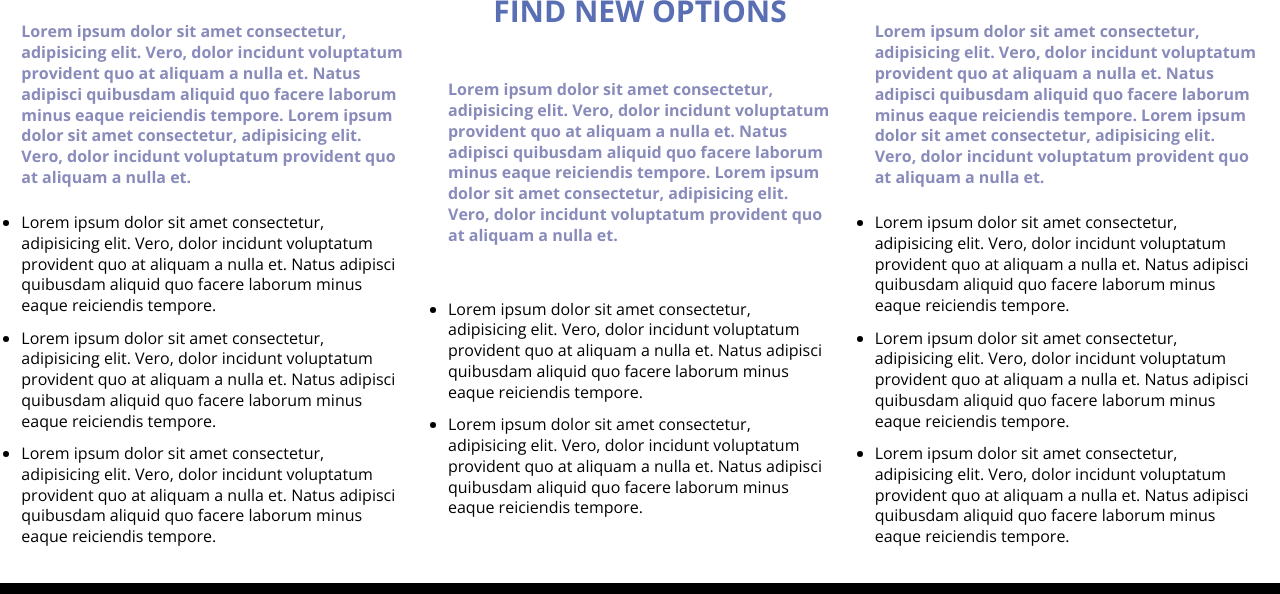
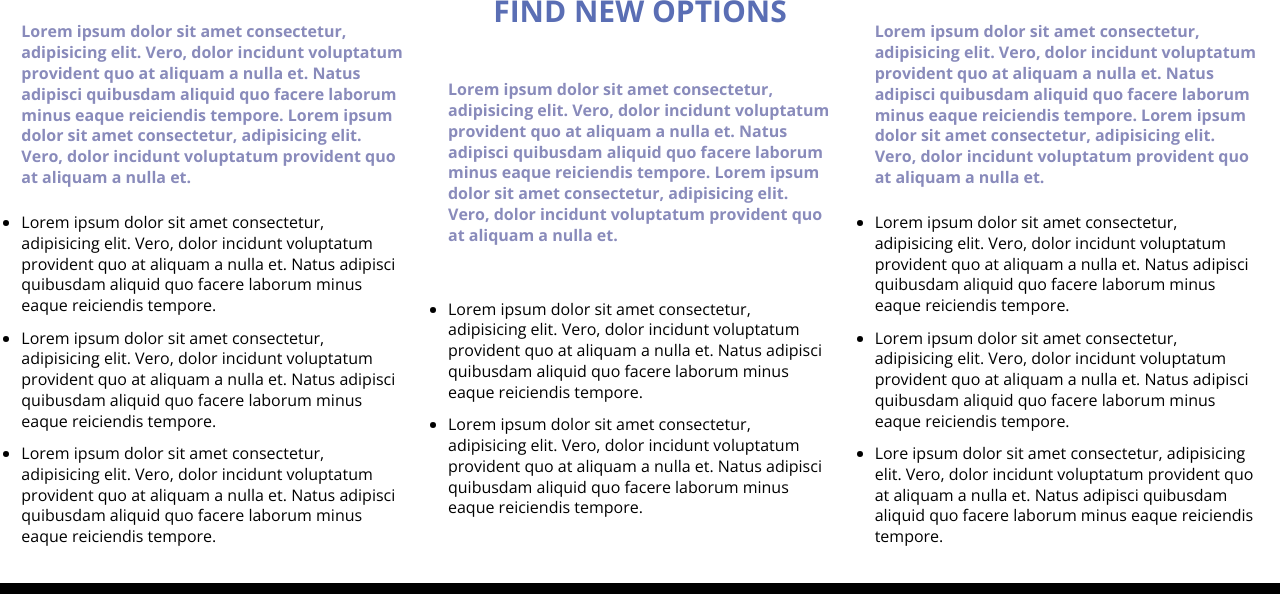
Before and after one commit to BW-Domestic-Violence-Survivors-Tool/marketing-page-AC, a plain HTML site: page index.html in a window 1280 px wide. Shown: the part 2390-2984 px from the top of the page. Drawn offline with nearby package versions, Linux system fonts and the light colour scheme.

Commit message:
test commit II

```diff
--- a/index.html
+++ b/index.html
@@ -159,7 +159,7 @@
         <ul class="survive__list">
           <li>Lorem ipsum dolor sit amet consectetur, adipisicing elit. Vero, dolor incidunt voluptatum provident quo at aliquam a nulla et. Natus adipisci quibusdam aliquid quo facere laborum minus eaque reiciendis tempore.</li>
           <li>Lorem ipsum dolor sit amet consectetur, adipisicing elit. Vero, dolor incidunt voluptatum provident quo at aliquam a nulla et. Natus adipisci quibusdam aliquid quo facere laborum minus eaque reiciendis tempore.</li>
-          <li>Lorem ipsum dolor sit amet consectetur, adipisicing elit. Vero, dolor incidunt voluptatum provident quo at aliquam a nulla et. Natus adipisci quibusdam aliquid quo facere laborum minus eaque reiciendis tempore.</li>
+          <li>Lore ipsum dolor sit amet consectetur, adipisicing elit. Vero, dolor incidunt voluptatum provident quo at aliquam a nulla et. Natus adipisci quibusdam aliquid quo facere laborum minus eaque reiciendis tempore.</li>
         </ul>
       </div>
 
```
